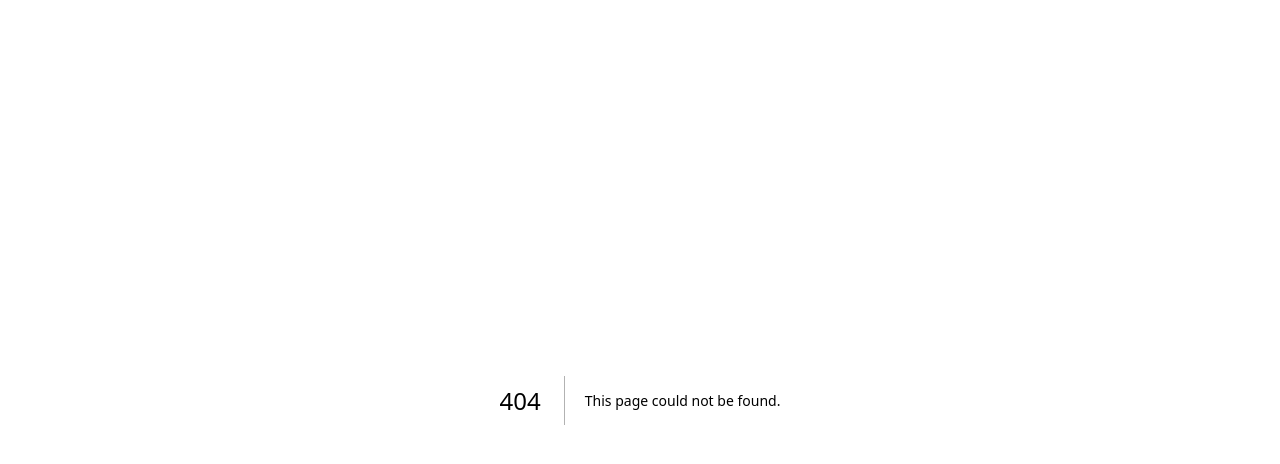
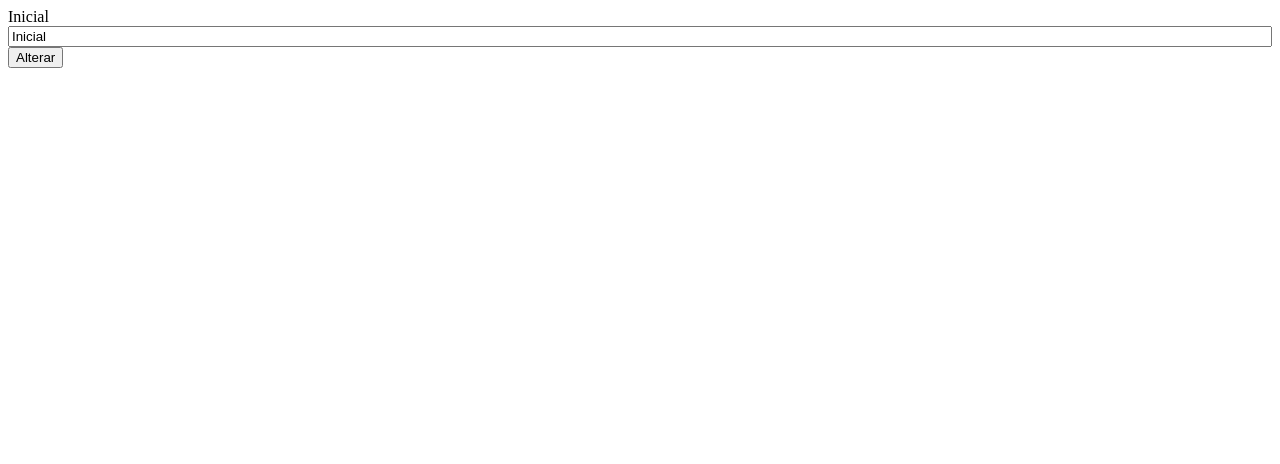
Before and after one commit to nina0-0nina/Curso_nextjs, a Next.js app in the folder curso-nextjs/exercicios/: page /estado/formulario in a window 1280 px wide. Before the commit this address had no page. Shown: the top 464 px of the page. Built offline with nearby package versions, Linux system fonts and the light colour scheme.

Commit message:
Componente controlado

```diff
--- /dev/null
+++ b/curso-nextjs/exercicios/src/pages/estado/formulario.jsx
@@ -0,0 +1,24 @@
+import { useState } from "react"
+
+export default function Formulario(){
+    const [valor, setValor] = useState('Inicial')
+
+    function alterarInput(){
+        setValor(valor + '!')
+    }
+
+    return(
+        <div style = {{
+            display: 'flex',
+            flexDirection: 'column'
+        }}>
+            <span>{valor}</span>
+            <input type="text" value={valor}
+                onChange={e => setValor(e.target.value)} />
+            <div>
+                <button onClick={alterarInput}>Alterar</button>
+            </div>
+
+        </div>
+    )
+}
```
